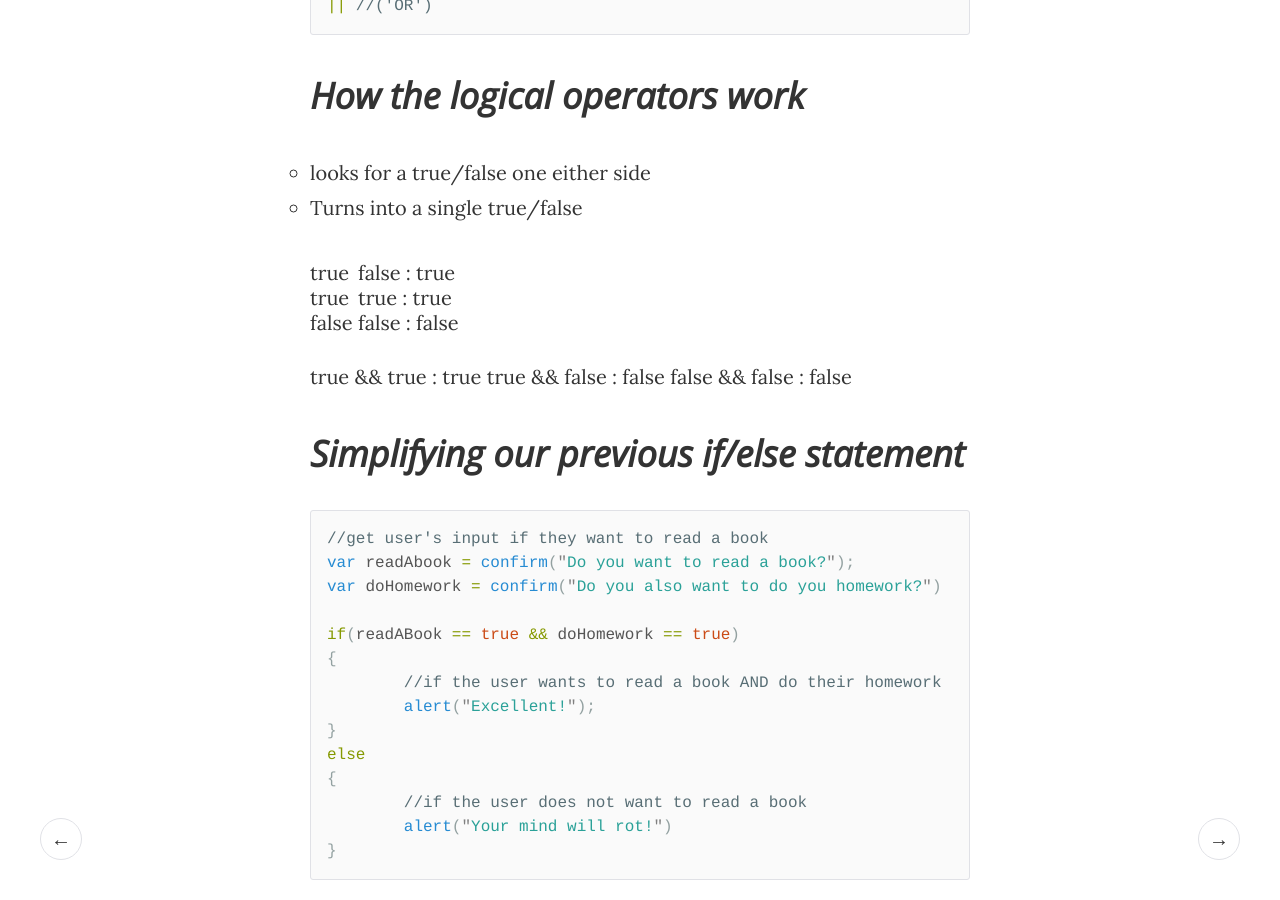
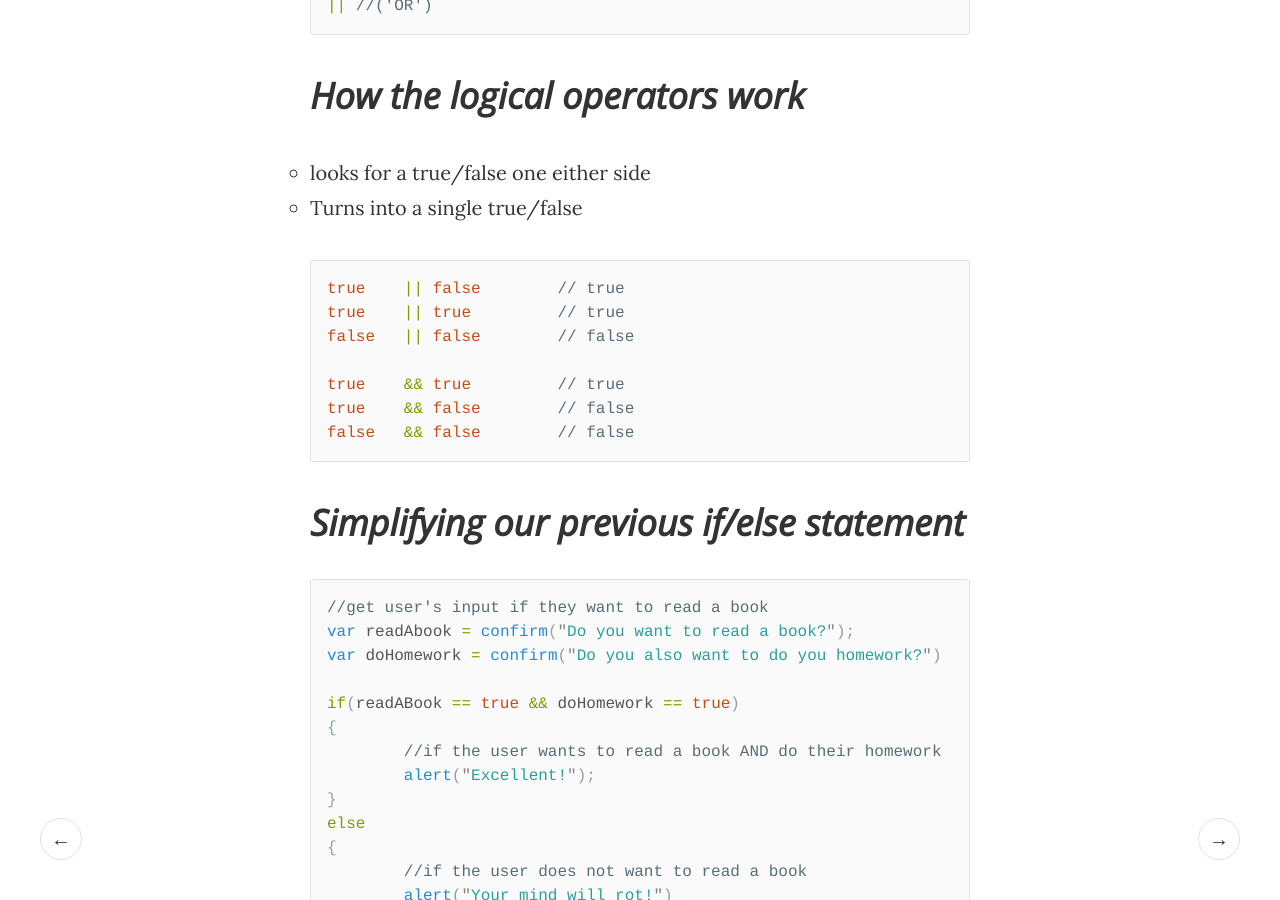
Before and after one commit to meanderingleaf/n221f14, a Jekyll site: the page built from _posts/2014-09-05-conditional-execution.markdown, in a window 1280 px wide and 900 px high, scrolled down 3564 px. Built offline with Jekyll 4.4.1, drawn with Linux system fonts in a browser that asks for light colours.

Commit message:
Markup is weird.

```diff
--- a/_posts/2014-09-05-conditional-execution.markdown
+++ b/_posts/2014-09-05-conditional-execution.markdown
@@ -130,13 +130,15 @@ How the logical operators work
 - looks for a true/false one either side
 - Turns into a single true/false
 
-true 	|| false 	: true
-true 	|| true 	: true
-false	|| false 	: false
+{% highlight javascript %}
+true 	|| false 	// true
+true 	|| true 	// true
+false	|| false 	// false
 
-true 	&& true		: true
-true 	&& false	: false
-false	&& false	: false
+true 	&& true		// true
+true 	&& false	// false
+false	&& false	// false
+{% endhighlight %}
 
 Simplifying our previous if/else statement
 --------------------------------------------------------
```
